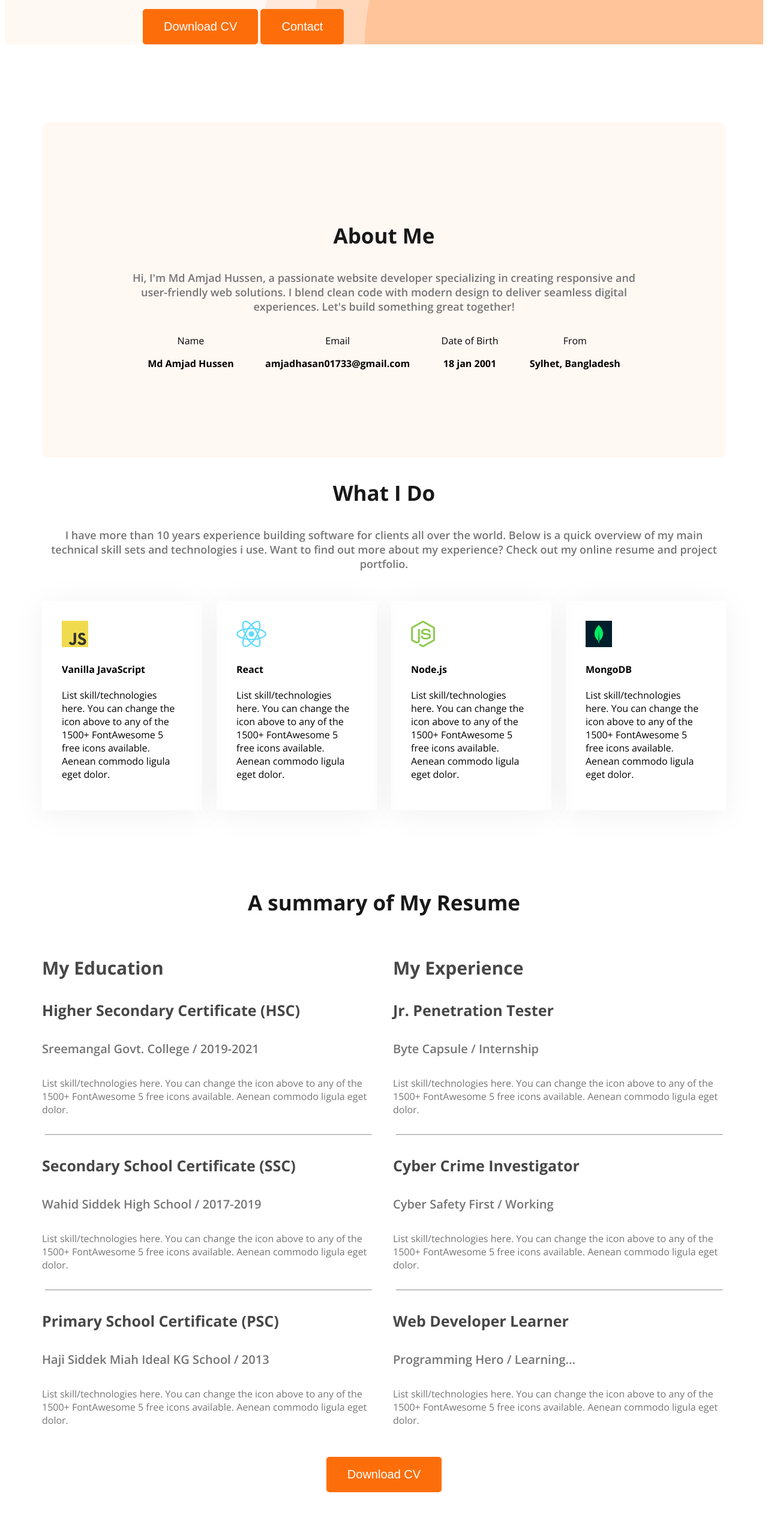
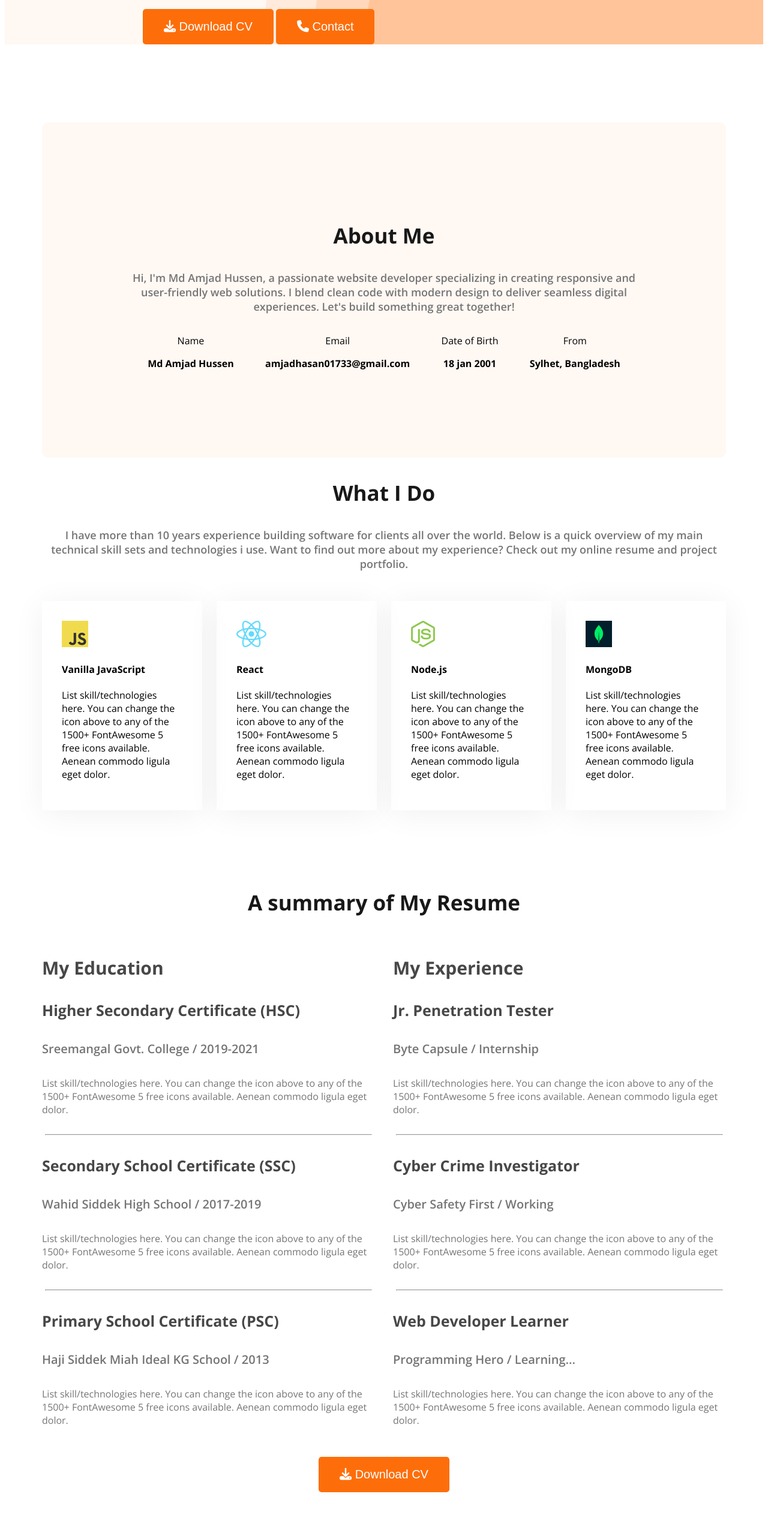
Before and after one commit to amjad-hussen/web-developer-portfolio, a plain HTML site: page index.html in a window 1280 px wide. Shown: the part 892-3418 px from the top of the page at 60% size. Drawn offline with nearby package versions, Linux system fonts and the light colour scheme.

Commit message:
Added font awesome icon

```diff
--- a/index.html
+++ b/index.html
@@ -8,6 +8,7 @@
 <link rel="preconnect" href="https://fonts.gstatic.com" crossorigin>
 <link href="https://fonts.googleapis.com/css2?family=Open+Sans:ital,wght@0,300..800;1,300..800&display=swap" rel="stylesheet">
     <link rel="stylesheet" href="styles/style.css">
+    <script src="https://kit.fontawesome.com/18c9d9f4a7.js" crossorigin="anonymous"></script>
 </head>
 <body class="open-sans-font">
 
@@ -27,8 +28,8 @@
             <h4 class="banner-grettings" class="dark-2">Hi, I  am</h4>
             <h1 class="banner-title" class="dark-1">Md Amjad Hussen</h1>
             <p class="banner-about dark-3">Hi, I'm Md Amjad Hussen, a passionate website developer specializing in creating responsive and user-friendly web solutions. I blend clean code with modern design to deliver seamless digital experiences. Let's build something great together!</p>
-            <button class="button-style">Download CV</button>
-            <button class="button-style">Contact</button>
+            <button class="button-style"><i class="fa-solid fa-download"></i> Download CV</button>
+            <button class="button-style"><i class="fa-solid fa-phone"></i>  Contact</button>
             </div>
 
 
@@ -148,7 +149,7 @@
                 </div>
             </div>
             <div class="text-center cv-down">
-                <button class="button-style cv-design">Download CV</button>
+                <button class="button-style cv-design"><i class="fa-solid fa-download"></i> Download CV</button>
             </div>
          </div>
 
```
